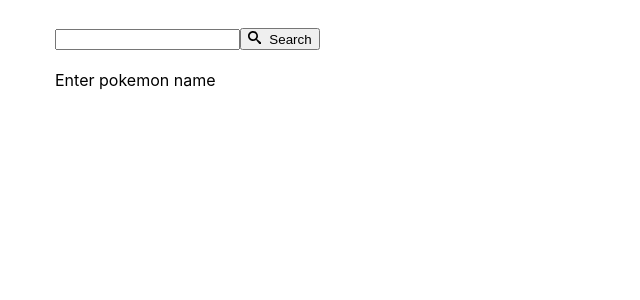
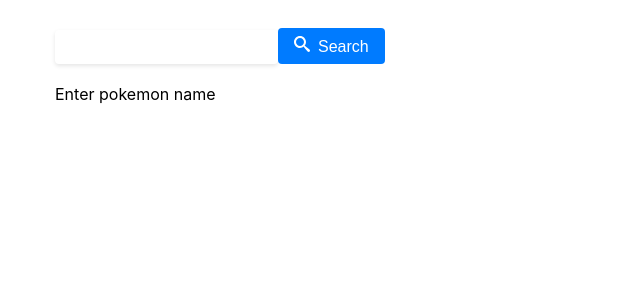
Before and after one commit to KostiantynFirst/pokemon-request, a React (Create React App) app: page / in a window 1280 px wide. Shown: the top 300 px of the page, without its empty margins (0-640 px from the left). Built offline with nearby package versions, Linux system fonts and the light colour scheme.

Commit message:
add styles

```diff
--- a/src/components/App.jsx
+++ b/src/components/App/App.jsx
@@ -1,7 +1,8 @@
 import { Component } from "react";
 import { ToastContainer } from "react-toastify";
-import PokemonForm from "./PokemonForm";
-import PokemonInfo from "./PokemonInfo";
+import { AppContainer } from "./App.styled";
+import PokemonForm from "../PokemonFormContainer/PokemonForm";
+import PokemonInfo from "../PokemonInfo/PokemonInfo";
 
 
 export default class App extends Component {
@@ -16,11 +17,11 @@
 
  render() {
     return (
-      <div style={{maxWidth: 1170, margin: '0 auto', padding: 20}}>
+      <AppContainer>
        <PokemonForm onSubmit={this.handleFormSubmit} />
        <PokemonInfo pokemonName={this.state.pokemonName}/>
        <ToastContainer autoClose={3000} />
-      </div>
+      </AppContainer>
     );
   }
 }
--- /dev/null
+++ b/src/components/App/App.styled.jsx
@@ -0,0 +1,7 @@
+import styled from "styled-components";
+
+export const AppContainer = styled.div`
+  max-width: 1170px;
+  margin: 0 auto;
+  padding: 20px;
+`;
--- a/src/components/PokemonDataView.jsx
+++ b/src/components/PokemonDataView/PokemonDataView.jsx
@@ -1,7 +1,8 @@
+import { PokemonDataContainer } from "./PokemonDataView.styled";
 
 export default function PokemonDataView({ pokemon: { sprites, name, stats } }) {
     return (
-    <div>
+    <PokemonDataContainer>
         <img
             src={sprites.other['official-artwork'].front_default}
             alt="name"
@@ -16,7 +17,7 @@
                 </li>
             ))}
         </ul>
-    </div>
+    </PokemonDataContainer>
     );
 
 }
--- /dev/null
+++ b/src/components/PokemonDataView/PokemonDataView.styled.jsx
@@ -0,0 +1,8 @@
+import styled from "styled-components";
+
+export const PokemonDataContainer = styled.div`
+  img {
+    max-width: 340px;
+    height: 200px;
+  }
+`;
--- a/src/components/PokemonErrorView.jsx
+++ b/src/components/PokemonErrorView/PokemonErrorView.jsx
@@ -1,10 +1,11 @@
 import errorImage from './error.jpg';
+import { PokemonFaultContainer } from './PokemonErrorView.styled';
 
 export default function PokemonFaultView({ message }) {
     return (
-        <div role="alert">
+        <PokemonFaultContainer role="alert">
             <p>{message}</p>
             <img src={errorImage} alt="errorImage" width="240" />
-        </div>
+        </PokemonFaultContainer>
     )
 }
--- /dev/null
+++ b/src/components/PokemonErrorView/PokemonErrorView.styled.jsx
@@ -0,0 +1,7 @@
+import styled from "styled-components";
+
+export const PokemonFaultContainer = styled.div`
+  img {
+    max-width: 240px;
+  }
+`;
--- a/src/components/PokemonForm.jsx
+++ b/src/components/PokemonFormContainer/PokemonForm.jsx
@@ -1,8 +1,7 @@
 import { Component } from 'react';
 import { ImSearch } from 'react-icons/im';
+import { FormContainer, SearchInput, SearchButton } from './PokemonForm.styled';
 import { toast } from 'react-toastify';
-
-const styles = { form: { marginBottom: 20 }};
 
 export default class PokemonForm extends Component {
     state = {
@@ -27,19 +26,19 @@
 
     render() {
         return (
-            <form onSubmit={this.handleSubmit} style={styles.form}>
-                <input
+            <FormContainer onSubmit={this.handleSubmit}>
+                <SearchInput
                     type="text"
                     name="pokemonName"
                     value={this.state.pokemonName}
                     onChange={this.handleNameChange}
                 />
-                <button type="submit">
+                <SearchButton type="submit">
                     <ImSearch style={{ marginRight: 8 }}/>
                     Search
-                </button>
+                </SearchButton>
 
-            </form>
+            </FormContainer >
         )
     }
 }
--- /dev/null
+++ b/src/components/PokemonFormContainer/PokemonForm.styled.jsx
@@ -0,0 +1,38 @@
+import styled from "styled-components";
+
+export const FormContainer = styled.form`
+  margin-bottom: 20px;
+`;
+
+export const SearchInput = styled.input`
+  padding: 8px;
+  font-size: 16px;
+  border: none;
+  border-radius: 4px;
+  box-shadow: 0 2px 4px rgba(0, 0, 0, 0.1);
+  outline: none;
+
+  ::placeholder {
+    color: #aaa;
+  }
+`;
+
+export const SearchButton = styled.button`
+  padding: 8px 16px;
+  font-size: 16px;
+  border: none;
+  border-radius: 4px;
+  background-color: #007bff;
+  color: #fff;
+  cursor: pointer;
+  transition: background-color 0.3s ease;
+
+  &:hover {
+    background-color: #0056b3;
+  }
+
+  &:disabled {
+    background-color: #ccc;
+    cursor: not-allowed;
+  }
+`;
--- a/src/components/PokemonInfo.jsx
+++ b/src/components/PokemonInfo/PokemonInfo.jsx
@@ -1,7 +1,7 @@
 import { Component } from "react";
-import PokemonFaultView from "./PokemonErrorView";
-import PokemonDataView from "./PokemonDataView";
-import PokemonPendingView from "./PokemonPendingView";
+import PokemonFaultView from "../PokemonErrorView/PokemonErrorView";
+import PokemonDataView from "../PokemonDataView/PokemonDataView";
+import PokemonPendingView from "../PokemonPendingView/PokemonPendingView";
 
 export default class PokemonInfo extends Component {
 
@@ -20,7 +20,6 @@
 
             this.setState({ status: 'pending' })
 
-            setTimeout(() => {
             fetch(`https://pokeapi.co/api/v2/pokemon/${nextName}`)
             .then(res => {
                 if (res.ok) {
@@ -31,7 +30,6 @@
             })
             .then(pokemon => this.setState({ pokemon, status: 'resolved' }))
             .catch(error => this.setState({ error, status: 'rejected' }))
-            }, 3000);
 
         }
     }
--- a/src/components/PokemonPendingView.jsx
+++ b/src/components/PokemonPendingView/PokemonPendingView.jsx
@@ -1,15 +1,6 @@
-import { ImSpinner } from 'react-icons/im';
+import { PendingContainer, SpinnerIcon } from './PokemonPendingView.styled';
 import pendingImage from './pending.png'
-import PokemonDataView from './PokemonDataView';
-
-const styles = {
-    spinner: {
-      display: 'flex',
-      alignItems: 'center',
-      marginBottom: 10,
-      fontSize: 24,
-    },
-  };
+import PokemonDataView from '../PokemonDataView/PokemonDataView';
 
 export default function PokemonPendingView({pokemonName }) {
 
@@ -27,10 +18,10 @@
 
     return (
         <div role="alert">
-            <div style={styles.spinner}>
-                <ImSpinner size="32" className="icon-spin" />
+            <PendingContainer>
+                <SpinnerIcon size="32" />
                  Loading...
-            </div>
+            </PendingContainer>
         <PokemonDataView pokemon={pokemon} />
         </div>
     )
--- /dev/null
+++ b/src/components/PokemonPendingView/PokemonPendingView.styled.jsx
@@ -0,0 +1,23 @@
+import styled, { keyframes } from "styled-components";
+import { ImSpinner } from 'react-icons/im';
+
+const spinAnimation = keyframes`
+  0% {
+    transform: rotate(0deg);
+  }
+  100% {
+    transform: rotate(359deg);
+  }
+`;
+
+export const PendingContainer = styled.div`
+  display: flex;
+  align-items: center;
+  margin-bottom: 10px;
+  font-size: 24px;
+`;
+
+export const SpinnerIcon = styled(ImSpinner)`
+  margin-right: 10px;
+  animation: ${spinAnimation} 2s infinite linear;
+`;
--- a/src/index.js
+++ b/src/index.js
@@ -1,6 +1,6 @@
 import React from 'react';
 import ReactDOM from 'react-dom/client';
-import App from 'components/App';
+import App from 'components/App/App';
 import 'react-toastify/dist/ReactToastify.css';
 import './index.css';
 
```
Also changed, not shown: src/components/PokemonErrorView/error.jpg (renamed from src/components/error.jpg), src/components/PokemonPendingView/pending.png (renamed from src/components/pending.png). Lines whose indentation alone changed are shown as unchanged.
